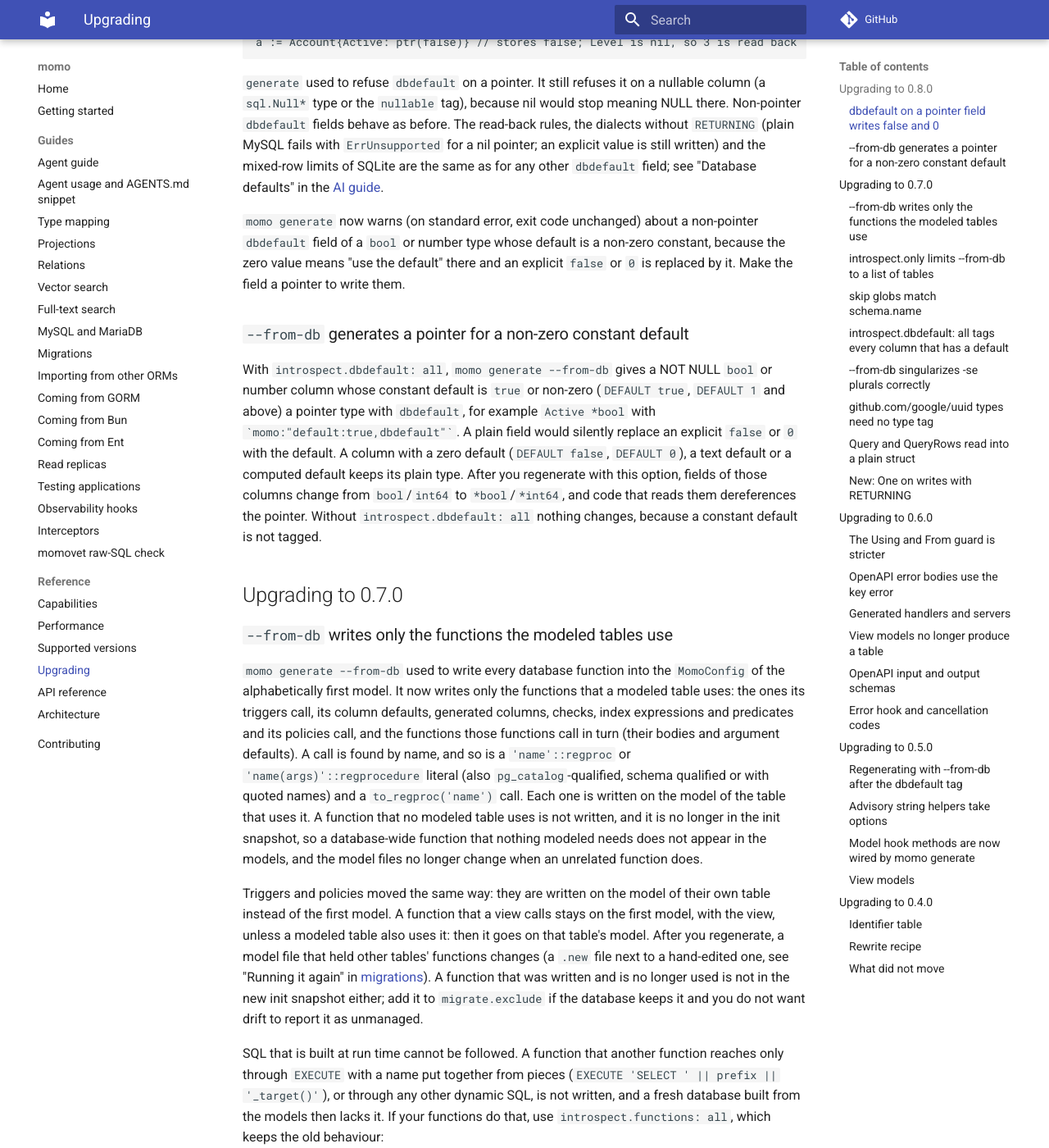
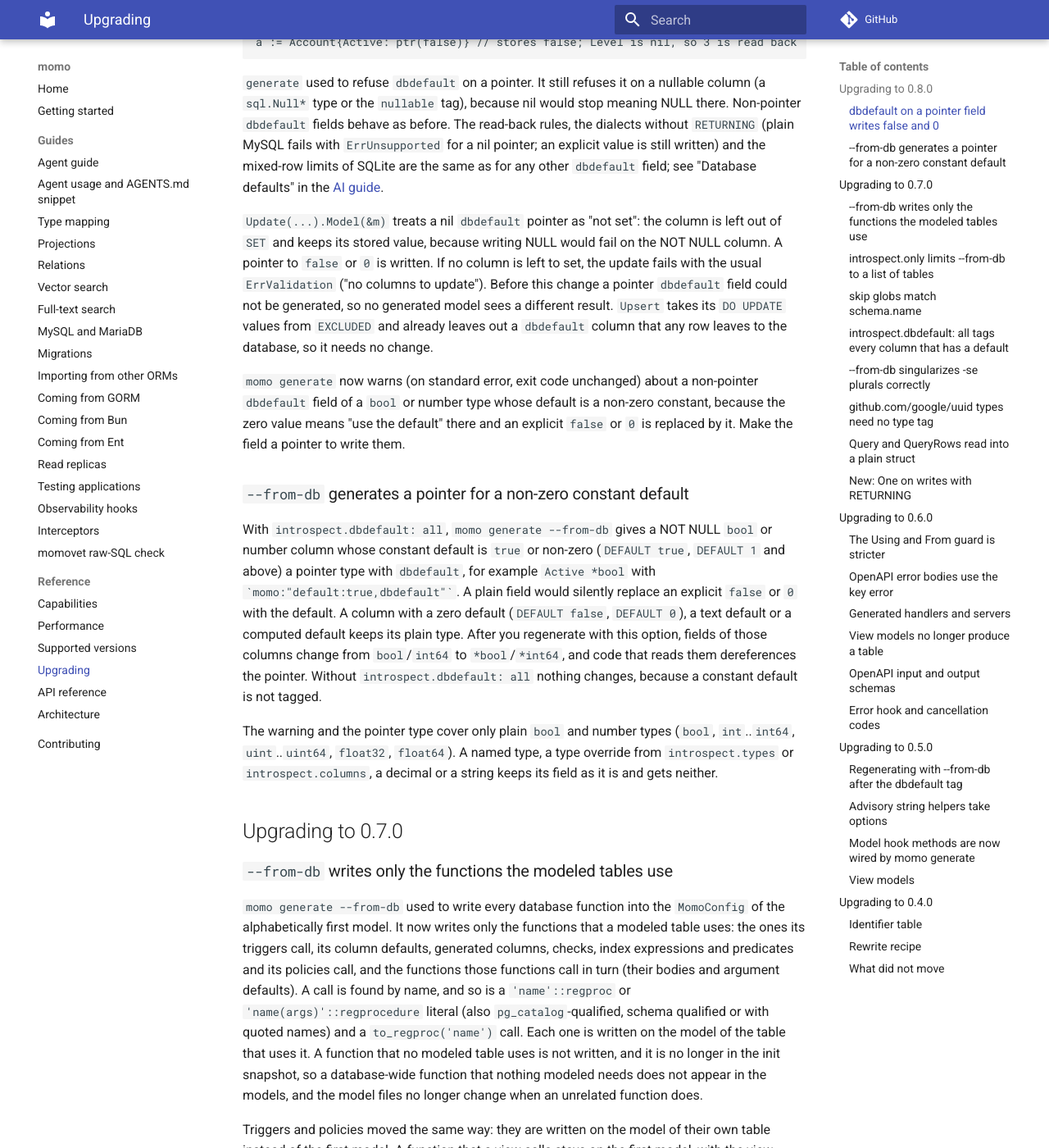
Before and after one commit to azrtydxb/momo, an MkDocs documentation site: the page built from docs/upgrading.md, in a window 1280 px wide and 1400 px high, scrolled down 639 px. Shown: the whole window at 82% size. Built offline with MkDocs 1.6.1 and Material for MkDocs 9.7.7, drawn with Linux system fonts in a browser that asks for light colours; comment, search, counter and statistics services are not loaded; the version menu is left out.

Commit message:
fix(update): Update.Model leaves a nil dbdefault pointer out of SET (#90)

```diff
--- a/docs/upgrading.md
+++ b/docs/upgrading.md
@@ -34,6 +34,15 @@ read-back rules, the dialects without `RETURNING` (plain MySQL fails with
 mixed-row limits of SQLite are the same as for any other `dbdefault` field; see
 "Database defaults" in the [AI guide](ai-guide.md).
 
+`Update(...).Model(&m)` treats a nil `dbdefault` pointer as "not set": the
+column is left out of `SET` and keeps its stored value, because writing NULL
+would fail on the NOT NULL column. A pointer to `false` or `0` is written. If
+no column is left to set, the update fails with the usual `ErrValidation` ("no
+columns to update"). Before this change a pointer `dbdefault` field could not be
+generated, so no generated model sees a different result. `Upsert` takes its
+`DO UPDATE` values from `EXCLUDED` and already leaves out a `dbdefault` column
+that any row leaves to the database, so it needs no change.
+
 `momo generate` now warns (on standard error, exit code unchanged) about a
 non-pointer `dbdefault` field of a `bool` or number type whose default is a
 non-zero constant, because the zero value means "use the default" there and an
@@ -52,6 +61,11 @@ default keeps its plain type. After you regenerate with this option, fields of
 those columns change from `bool`/`int64` to `*bool`/`*int64`, and code that
 reads them dereferences the pointer. Without `introspect.dbdefault: all` nothing
 changes, because a constant default is not tagged.
+
+The warning and the pointer type cover only plain `bool` and number types
+(`bool`, `int`..`int64`, `uint`..`uint64`, `float32`, `float64`). A named type,
+a type override from `introspect.types` or `introspect.columns`, a decimal or a
+string keeps its field as it is and gets neither.
 
 ## Upgrading to 0.7.0
 
```
Also changed, not shown: docs/agents.md (+1 -1 lines), docs/ai-guide.md (+12 -0 lines), 2 other files.
